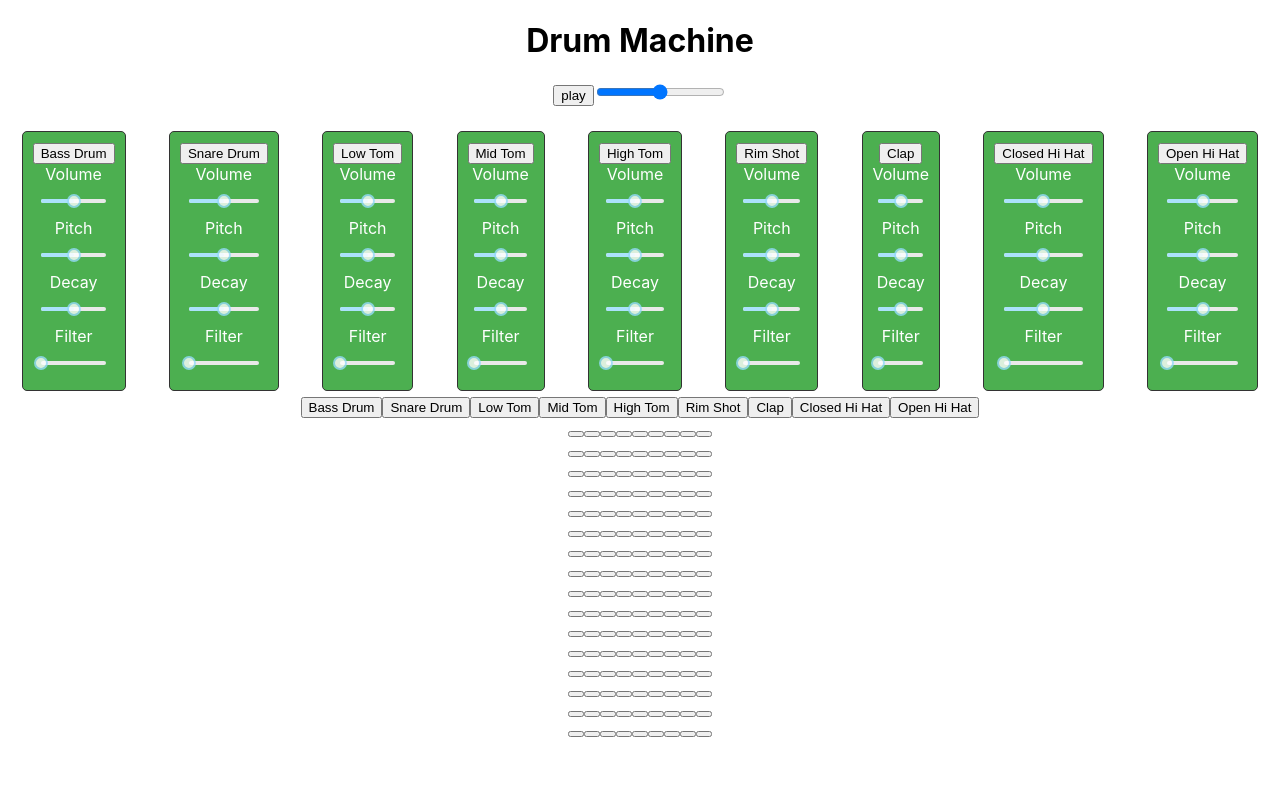
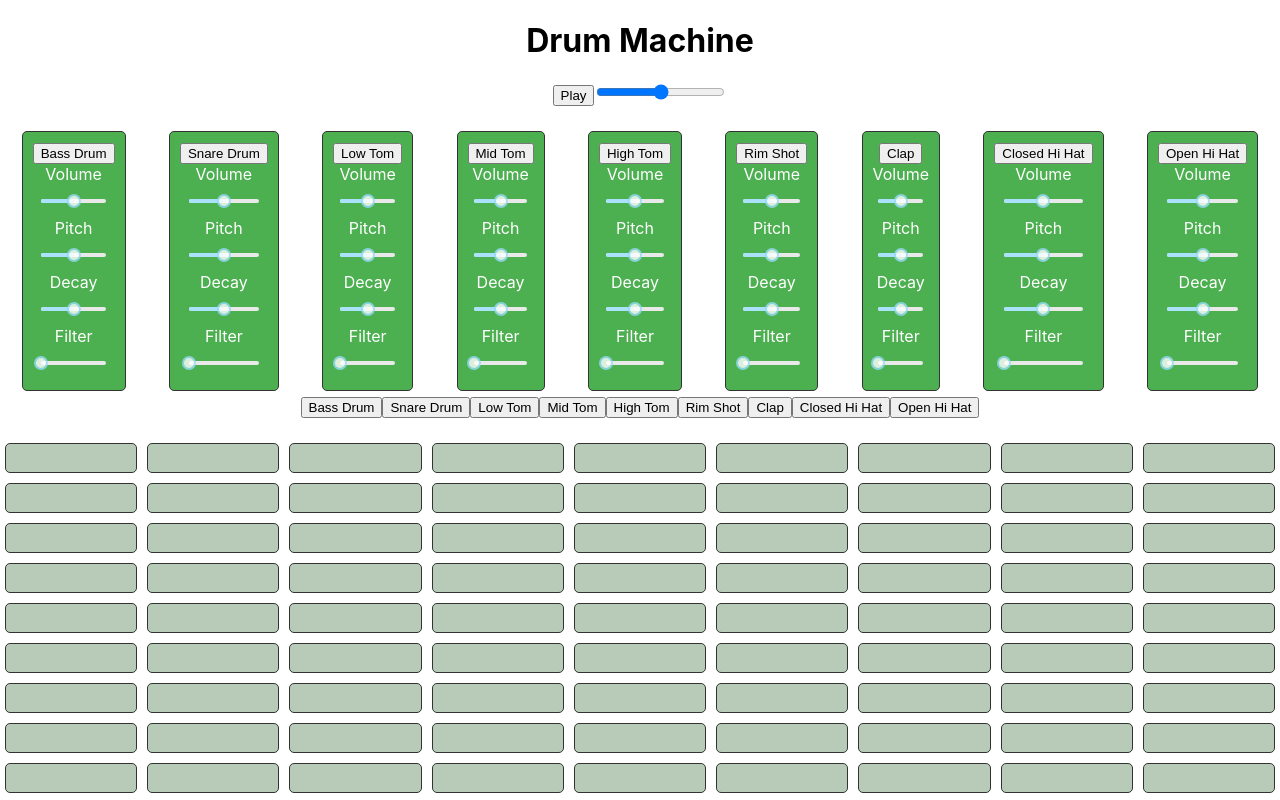
Before and after one commit to toxicmassk/React_Drummachine-ts, a React (Create React App) app: page / in a window 1280 px wide. Shown: the top 800 px of the page. Built offline with nearby package versions, Linux system fonts and the light colour scheme; no server answers.

Commit message:
Corrected the css file, created a Soundselector.tsx file

```diff
--- a/src/App.tsx
+++ b/src/App.tsx
@@ -1,13 +1,9 @@
-// src/App.tsx
 import React, { useEffect, useRef, useState } from 'react';
 import DrumPad from '../src/components/DrumPad';
-import '../src/css/App.css'; // Import your CSS file for styling
+import '../src/css/App.css';
 import 'rc-slider/assets/index.css';
-
-// Add this component at the top of App.tsx
-interface SoundSelectorProps {
-  onSelect: (soundIndex: number) => void;
-}
+import { Howl } from 'howler';
+import SoundSelector from './components/SoundSelector'; // Import the SoundSelector component
 
 const App: React.FC = () => {
   const drumSounds = [
@@ -22,93 +18,66 @@ const App: React.FC = () => {
     'Open HiHat.wav',
   ];
 
-
-
   const [controls, setControls] = useState({
     volume: 50,
     pitch: 0,
     decay: 0.5,
     filter: 0,
   });
+
   let index = 0;
   const controlsRef = useRef(controls);
+
   useEffect(() => {
-    controlsRef.current = controls
-
+    controlsRef.current = controls;
   }, [controls]);
-  // TODO: 1) Create empty / each undefined sequences array with 16 rows and 16 columns (now we have 2/4),
-  // TODO: 2) Handle undefined for not exisitng wav.file, if sequence at current index is undefined, dont instantinate and dont play
-  // TODO: 3) Global change on pitch
-  // TODO: 4) Change intervall delay with slider(bpm switch) global asset
-
 
   const [stepSequencer, setStepSequencer] = useState<boolean[][]>(
     Array.from({ length: 16 }, () => Array(drumSounds.length).fill(false))
   );
 
-  // Add this component at the top of App.tsx
-  interface SoundSelectorProps {
-    onSelect: (soundIndex: number) => void;
-    selectedSoundIndex: number | null;
-  }
-
-  const SoundSelector: React.FC<SoundSelectorProps> = ({ onSelect, selectedSoundIndex }) => {
-    return (
-      <div className="sound-selector">
-        {drumSounds.map((sound, index) => (
-          <button
-            key={index}
-            onClick={() => onSelect(index)}
-            className={selectedSoundIndex === index ? 'selected' : ''}
-          >
-            {sound.replace('.wav', '').replace(/([A-Z])/g, ' $1').trim()}
-          </button>
-        ))}
-      </div>
-    );
-  };
-
   const [selectedSoundIndex, setSelectedSoundIndex] = useState<number | null>(null);
 
   const handleSoundSelect = (index: number) => {
     setSelectedSoundIndex(index);
-    // Reset all steps when a new sound is selected
     setStepSequencer((prev) => prev.map(() => Array(drumSounds.length).fill(false)));
   };
 
-
-
-  const sequences = [
-    ['BassDrum.wav', undefined, 'BassDrum.wav', undefined],
-    ['Clap.wav', 'Clap.wav', 'Clap.wav', 'Clap.wav']
-  ]
   const play = () => {
-    setInterval(() => {
-      sequences.map(sequence => {
+    const intervalId = setInterval(() => {
+      stepSequencer.forEach((steps, stepIndex) => {
+        steps.forEach((selected, soundIndex) => {
+          if (selected) {
             const soundInstance = new Howl({
-          src: [`/sounds/${sequence[index % 4]}`],
+              src: [`/sounds/${drumSounds[soundIndex]}`],
               volume: controlsRef.current.volume / 100,
               rate: 0,
-        })
+            });
             soundInstance.play();
+          }
         });
-      index += 1;
-    }, 1000)
+      });
+      index = (index + 1) % 16;
+    }, /* Calculate delay based on BPM */);
+
+    // ... existing code
   };
 
   return (
     <div className="drum-machine">
       <h1>Drum Machine</h1>
-      <button onClick={() => {
-        play()
-      }}> play</button>
-      <input type='range' min='0' max='100' onChange={(event) => {
+      <button onClick={() => play()}>Play</button>
+      <input
+        type="range"
+        min="0"
+        max="100"
+        onChange={(event) => {
           setControls((prevControls) => ({ ...prevControls, volume: Number(event.target.value) }));
-      }} />
+        }}
+      />
       <div className="drum-pad-container">
         {drumSounds.map((sound, index) => (
           <DrumPad key={index} soundFile={sound} />
-
         ))}
       </div>
       <SoundSelector onSelect={handleSoundSelect} selectedSoundIndex={selectedSoundIndex} />
--- a/src/Css/App.css
+++ b/src/Css/App.css
@@ -29,6 +29,26 @@
   background-color: #45a049;
 }
 
+.step-sequencer {
+  display: flex;
+  flex-direction: column;
+  margin-top: 20px;
+}
+
+.step {
+  display: flex;
+}
+
+.step button {
+  flex: 1;
+  height: 30px;
+  margin: 5px;
+  cursor: pointer;
+  background-color: #b8cbb8;
+  border: 1px solid #333;
+  border-radius: 5px;
+  user-select: none;
+}
 .step button.selected {
   background-color: #45a049;
 }
--- /dev/null
+++ b/src/components/SoundSelector.tsx
@@ -0,0 +1,37 @@
+// SoundSelector.tsx
+import React from 'react';
+
+interface SoundSelectorProps {
+    onSelect: (soundIndex: number) => void;
+    selectedSoundIndex: number | null;
+}
+
+const SoundSelector: React.FC<SoundSelectorProps> = ({ onSelect, selectedSoundIndex }) => {
+    const drumSounds = [
+        'BassDrum.wav',
+        'SnareDrum.wav',
+        'LowTom.wav',
+        'MidTom.wav',
+        'HighTom.wav',
+        'RimShot.wav',
+        'Clap.wav',
+        'Closed HiHat.wav',
+        'Open HiHat.wav',
+    ];
+
+    return (
+        <div className="sound-selector">
+            {drumSounds.map((sound, index) => (
+                <button
+                    key={index}
+                    onClick={() => onSelect(index)}
+                    className={selectedSoundIndex === index ? 'selected' : ''}
+                >
+                    {sound.replace('.wav', '').replace(/([A-Z])/g, ' $1').trim()}
+                </button>
+            ))}
+        </div>
+    );
+};
+
+export default SoundSelector;
```
Lines whose indentation alone changed are shown as unchanged.
